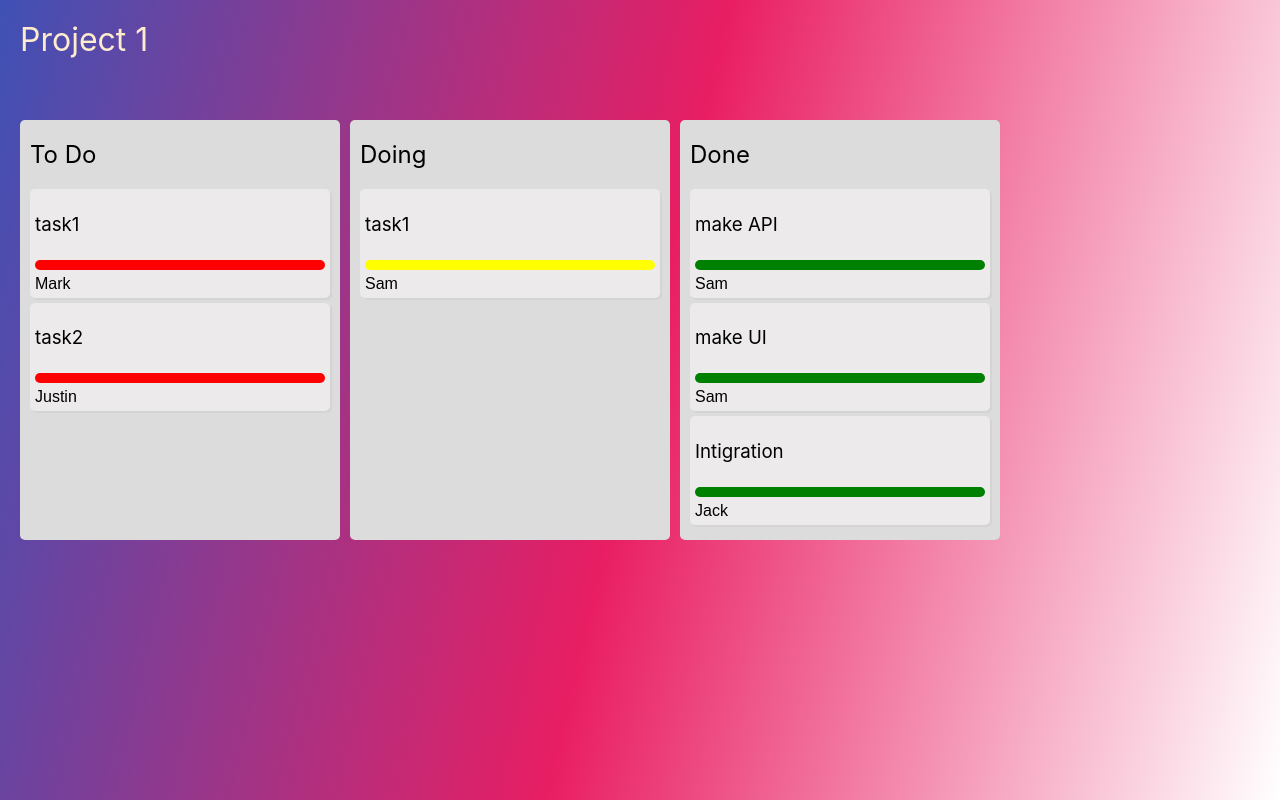
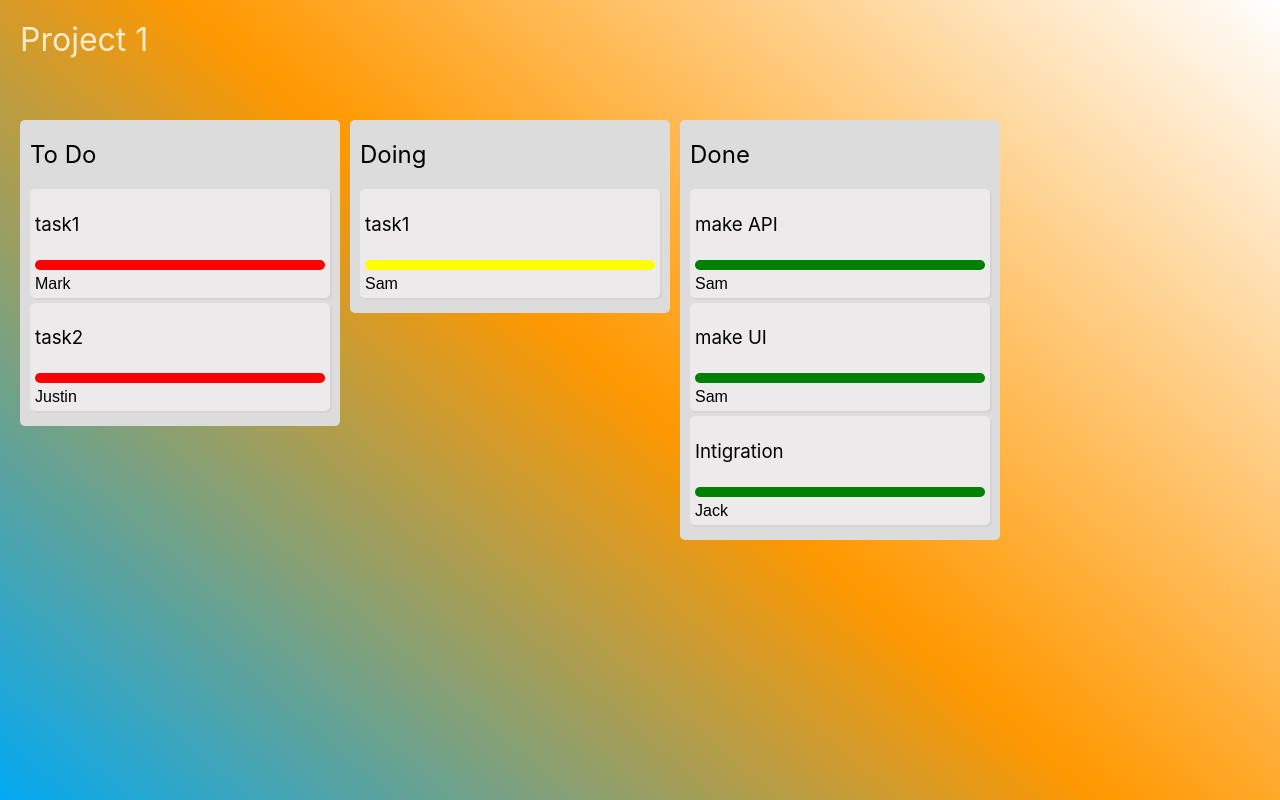
Before and after one commit to KushagraGitter/react-trello, a React (Create React App) app: page / in a window 1280 px wide. Built offline with nearby package versions, Linux system fonts and the light colour scheme.

Commit message:
3 files modified

```diff
--- a/src/components/task/task.js
+++ b/src/components/task/task.js
@@ -1,16 +1,17 @@
-import React from 'react';
+import React, { useState } from 'react';
 
 const Task = ({ taskName, assignedTo, status }) => {
+  const [isDragging, setDragging] = useState(false);
   function handleDragStart(event) {
-    event.target.classList.add('dragging');
+    setDragging(true);
   }
 
   function handleDragEnd(event) {
-    event.target.classList.remove('dragging');
+    setDragging(false);
   }
   return (
     <li
-      className="task-item"
+      className={`task-item ${isDragging ? 'dragging' : ''}`}
       draggable={true}
       onDragStart={(e) => handleDragStart(e)}
       onDragEnd={(e) => handleDragEnd(e)}
--- a/src/components/task/taskList.js
+++ b/src/components/task/taskList.js
@@ -2,11 +2,7 @@ import React, { useState } from 'react';
 import Task from './task.js';
 
 const TaskList = ({ taskList }) => {
-  // const [taskList, setTaskList ] = useState([]);
-  // useEffect(() => {
-  //   //respone of API
-  //   setTaskList()
-  // })
+
   function handleDragOver(e) {
     e.preventDefault();
     const draggedElement = document.querySelector('.dragging');
--- a/src/style.css
+++ b/src/style.css
@@ -8,7 +8,7 @@ p {
 }
 
 body {
-  background-image: linear-gradient(103deg, #3f51b5, #e91e63, #ffffff78);
+  background-image: linear-gradient(41deg, #03a9f4, #ff9800, #00050000);
   background-repeat: no-repeat;
   height: 100vh;
   margin: 0;
@@ -23,6 +23,7 @@ body {
 .main-project .sub-project-container {
   display: flex;
   flex-wrap: wrap;
+  align-items: flex-start;
   gap: 10px;
   justify-content: start;
   padding: 20px;
@@ -51,6 +52,7 @@ body {
   padding: 5px;
   display: flex;
   flex-direction: column;
+
   gap: 5px;
   cursor: move;
   opacity: 1;
```
